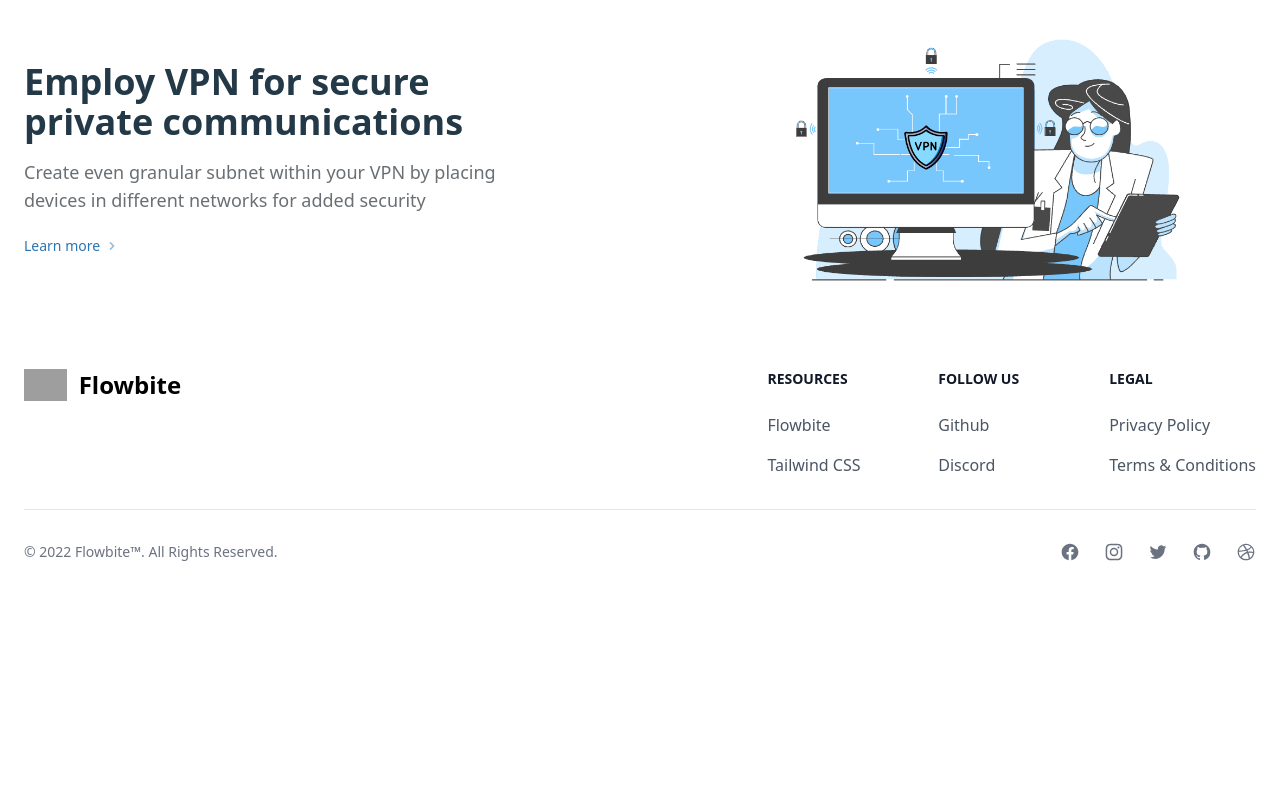
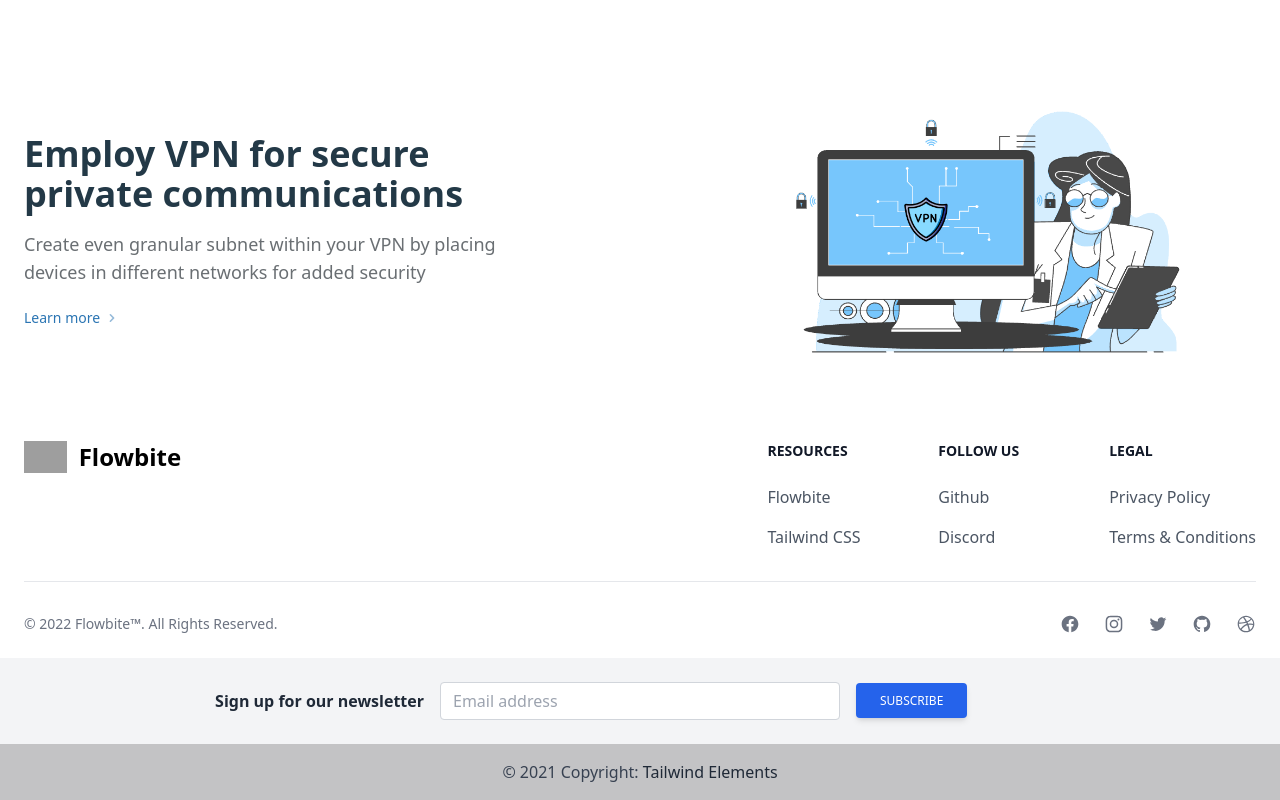
Before and after one commit to fariarahman15/thingschain-new-web-app, a website built with Vite: page index.html in a window 1280 px wide. Shown: the part 2585-3385 px from the top of the page. Before the commit the page ends 3171 px from the top, so only its background shows below. Built offline with nearby package versions, Linux system fonts and the light colour scheme; grey boxes are pictures that could not be loaded.

Commit message:
Untill footer

```diff
--- a/index.html
+++ b/index.html
@@ -399,14 +399,14 @@
               whitespace-nowrap
             "
           >
-            Integrates With Any IoT Applications
+            Integrates with any Blockchain & IoT applications
           </h2>
-          <div class="mb-2 border-b border-dashed w-full mr-16"></div>
+          <div class="mb-2 border-b border-dashed w-full mr-24"></div>
         </div>
 
         <!-- app logos  -->
         <div class="pb-8 mx-auto max-w-screen-xl px-4 border-b border-dashed">
-          <div class="flex overflow-x-auto items-center space-x-4">
+          <div class="grid lg:grid-cols-5 xs:grid-cols-1 items-center gap-2">
             <!-- ethereum  -->
             <a
               href="#"
@@ -467,7 +467,7 @@
             >
               <img class="h-16 p-2" src="images/logos/influxdb.png" alt="" />
             </a>
-            <!-- Telegraf -->
+            <!-- nodered -->
             <a
               href="#"
               class="
@@ -480,11 +480,7 @@
                 duration-300
               "
             >
-              <img
-                class="h-16 w-full p-2"
-                src="images/logos/Telegraf.png"
-                alt=""
-              />
+              <img class="h-16 p-1" src="images/logos/nodered.png" alt="" />
             </a>
             <!-- esphome -->
             <a
@@ -499,13 +495,9 @@
                 duration-300
               "
             >
-              <img
-                class="h-16 w-full p-2"
-                src="images/logos/esphome.png"
-                alt=""
-              />
+              <img class="h-16 p-2" src="images/logos/esphome.png" alt="" />
             </a>
-            <!-- nodered -->
+            <!-- Telegraf -->
             <a
               href="#"
               class="
@@ -518,7 +510,7 @@
                 duration-300
               "
             >
-              <img class="h-16 p-1" src="images/logos/nodered.png" alt="" />
+              <img class="h-16 p-2" src="images/logos/Telegraf.png" alt="" />
             </a>
             <!-- emqx -->
             <a
@@ -900,7 +892,7 @@
         <!-- blockchain  -->
         <div
           class="
-            grid grid-cols-2
+            grid grid-cols-1
             gap-40
             items-center
             py-8
@@ -971,7 +963,7 @@
         <!-- iot  -->
         <div
           class="
-            grid grid-cols-2
+            grid grid-cols-1
             gap-40
             items-center
             py-8
@@ -1042,7 +1034,7 @@
         <!-- vpn  -->
         <div
           class="
-            grid grid-cols-2
+            grid grid-cols-1
             gap-40
             items-center
             py-8
@@ -1265,6 +1257,100 @@
       </div>
     </footer>
 
+    <footer class="bg-gray-100 text-center">
+      <div class="px-6 pt-6">
+        <form action="">
+          <div
+            class="
+              grid
+              md:grid-cols-3
+              gird-cols-1
+              gap-4
+              flex
+              justify-center
+              items-center
+            "
+          >
+            <div class="md:ml-auto md:mb-6">
+              <p class="text-gray-800">
+                <strong>Sign up for our newsletter</strong>
+              </p>
+            </div>
+
+            <div class="md:mb-6">
+              <input
+                type="text"
+                class="
+                  form-control
+                  block
+                  w-full
+                  px-3
+                  py-1.5
+                  text-base
+                  font-normal
+                  text-gray-700
+                  bg-white bg-clip-padding
+                  border border-solid border-gray-300
+                  rounded
+                  transition
+                  ease-in-out
+                  m-0
+                  focus:text-gray-700
+                  focus:bg-white
+                  focus:border-blue-600
+                  focus:outline-none
+                "
+                id="exampleFormControlInput1"
+                placeholder="Email address"
+              />
+            </div>
+
+            <div class="md:mr-auto mb-6">
+              <button
+                type="button"
+                class="
+                  inline-block
+                  px-6
+                  py-2.5
+                  bg-blue-600
+                  text-white
+                  font-medium
+                  text-xs
+                  leading-tight
+                  uppercase
+                  rounded
+                  shadow-md
+                  hover:bg-blue-700
+                  hover:shadow-lg
+                  focus:bg-blue-700
+                  focus:shadow-lg
+                  focus:outline-none
+                  focus:ring-0
+                  active:bg-blue-800
+                  active:shadow-lg
+                  transition
+                  duration-150
+                  ease-in-out
+                "
+              >
+                Subscribe
+              </button>
+            </div>
+          </div>
+        </form>
+      </div>
+
+      <div
+        class="text-center text-gray-700 p-4"
+        style="background-color: rgba(0, 0, 0, 0.2)"
+      >
+        © 2021 Copyright:
+        <a class="text-gray-800" href="https://tailwind-elements.com/"
+          >Tailwind Elements</a
+        >
+      </div>
+    </footer>
+
     <!-- JS script for typewritting effect  -->
     <script src="JS/typewritting.js"></script>
     <!-- Flowbite JS script  -->
```
